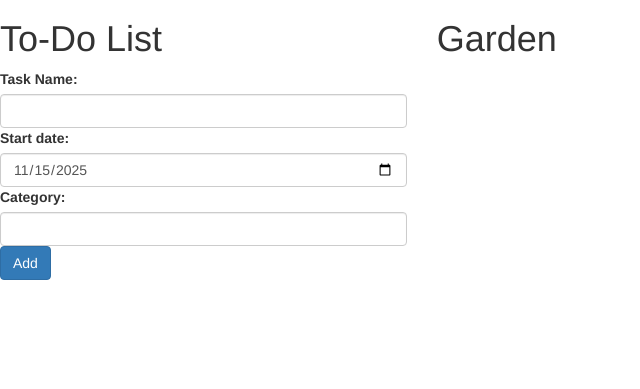
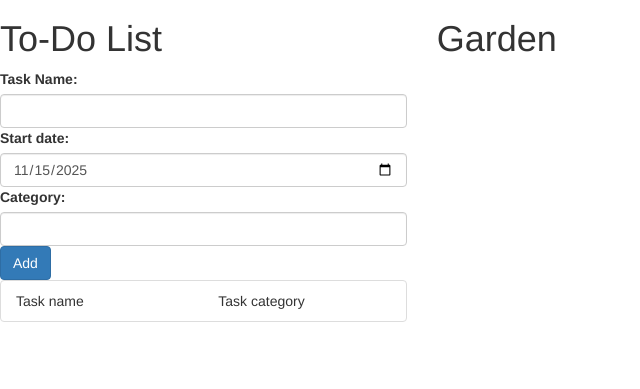
Before and after one commit to IWU-CS253/Task-Garden, a Flask app: page / in a window 1280 px wide. Shown: the part 73-462 px from the top of the page, without its empty margins (0-640 px from the left). Run offline with Flask 3, Linux system fonts and the light colour scheme; data that the repository does not hold is empty; some libraries are stand-ins or nearby versions.

Commit message:
Added viewing the category for tasks

```diff
--- a/Templates/index.html
+++ b/Templates/index.html
@@ -20,11 +20,28 @@
                 </form>
 
             <ul class="list-group">
+                <li class="list-group-item">
+                    <div class="row">
+                        <div class="col-sm-6">
+                            Task name
+                        </div>
+                        <div class="col-sm-6">
+                            Task category
+                        </div>
+                    </div>
+                </li>
                 {%for i in task%}
                     <li class="list-group-item">
-                        {{i.task_name}}
                         <div class="row">
-                            <div class="col-sm-3">
+                            <div class="col-sm-6">
+                                {{ i.task_name }}
+                            </div>
+                            <div class="col-sm-2">
+                                {{ i.task_category }}
+                            </div>
+                        </div>
+                        <div class="row">
+                            <div class="col-sm-2">
                                 <form action="{{ url_for('complete_task') }}" method="post" class="delete-entry">
                                     <input hidden name="taskid" value="{{ i.taskid }}">
                                     <input type="submit" value="Complete" class="btn btn-success">
```
